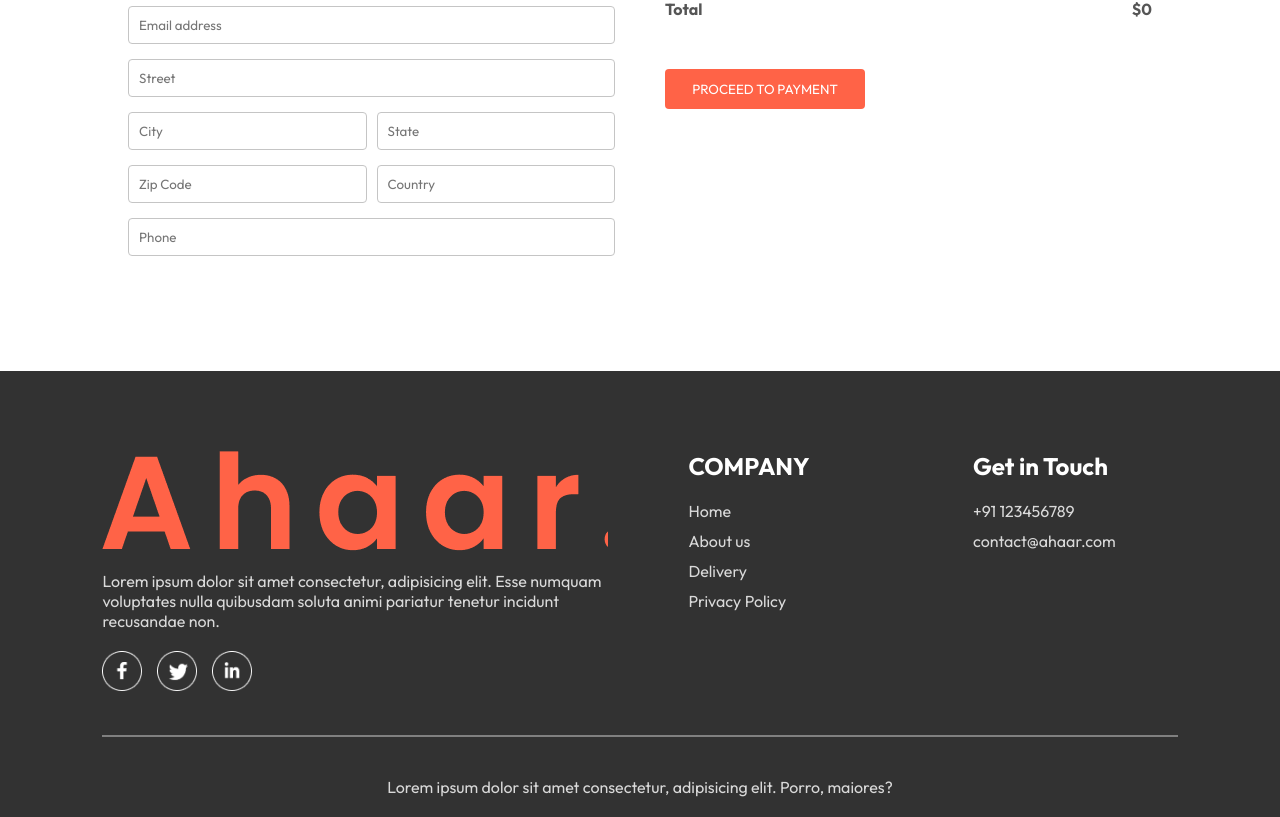
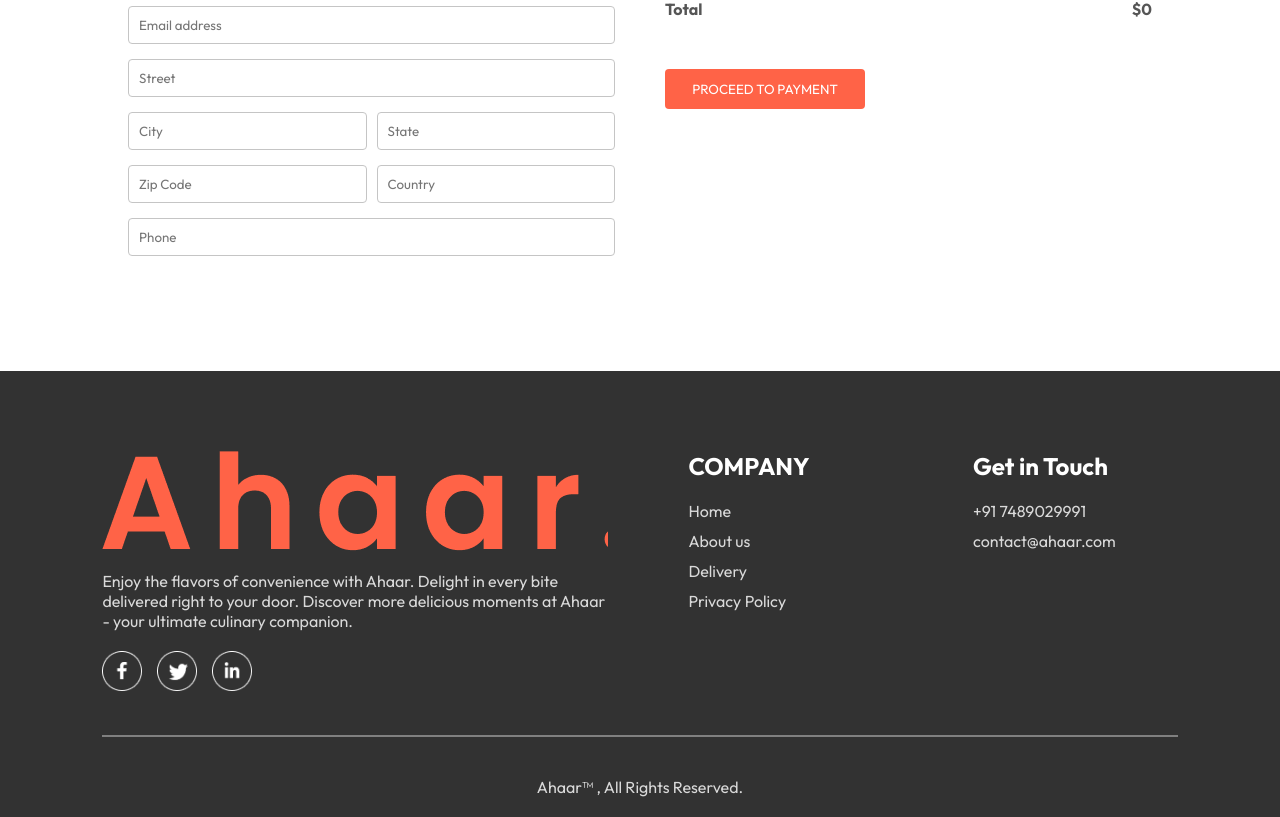
Before and after one commit to Shivang74/Ahaar, a React (Vite) app: page /order in a window 1280 px wide. Shown: the part 317-1134 px from the top of the page. Built offline with nearby package versions, Linux system fonts and the light colour scheme.

Commit message:
Update Footer.jsx

```diff
--- a/src/components/Footer/Footer.jsx
+++ b/src/components/Footer/Footer.jsx
@@ -7,7 +7,7 @@
       <div className="footer-content">
         <div className="footer-content-left">
             <img src={assets.logo} alt="" />
-            <p>Lorem ipsum dolor sit amet consectetur, adipisicing elit. Esse numquam voluptates nulla quibusdam soluta animi pariatur tenetur incidunt recusandae non.</p>
+            <p>Enjoy the flavors of convenience with Ahaar. Delight in every bite delivered right to your door. Discover more delicious moments at Ahaar - your ultimate culinary companion.</p>
             <div className="footer-social-icons">
                 <img src={assets.facebook_icon} alt="" />
                 <img src={assets.twitter_icon} alt="" />
@@ -26,13 +26,13 @@
         <div className="footer-content-right">
             <h2>Get in Touch</h2>
             <ul>
-              <li>+91 123456789</li>
+              <li>+91 7489029991</li>
               <li>contact@ahaar.com</li>
             </ul>
         </div>
       </div>
       <hr />
-      <p className='footer-copyright'>Lorem ipsum dolor sit amet consectetur, adipisicing elit. Porro, maiores?</p>
+      <p className='footer-copyright'>Ahaar™ , All Rights Reserved.</p>
     </div>
   )
 }
```
